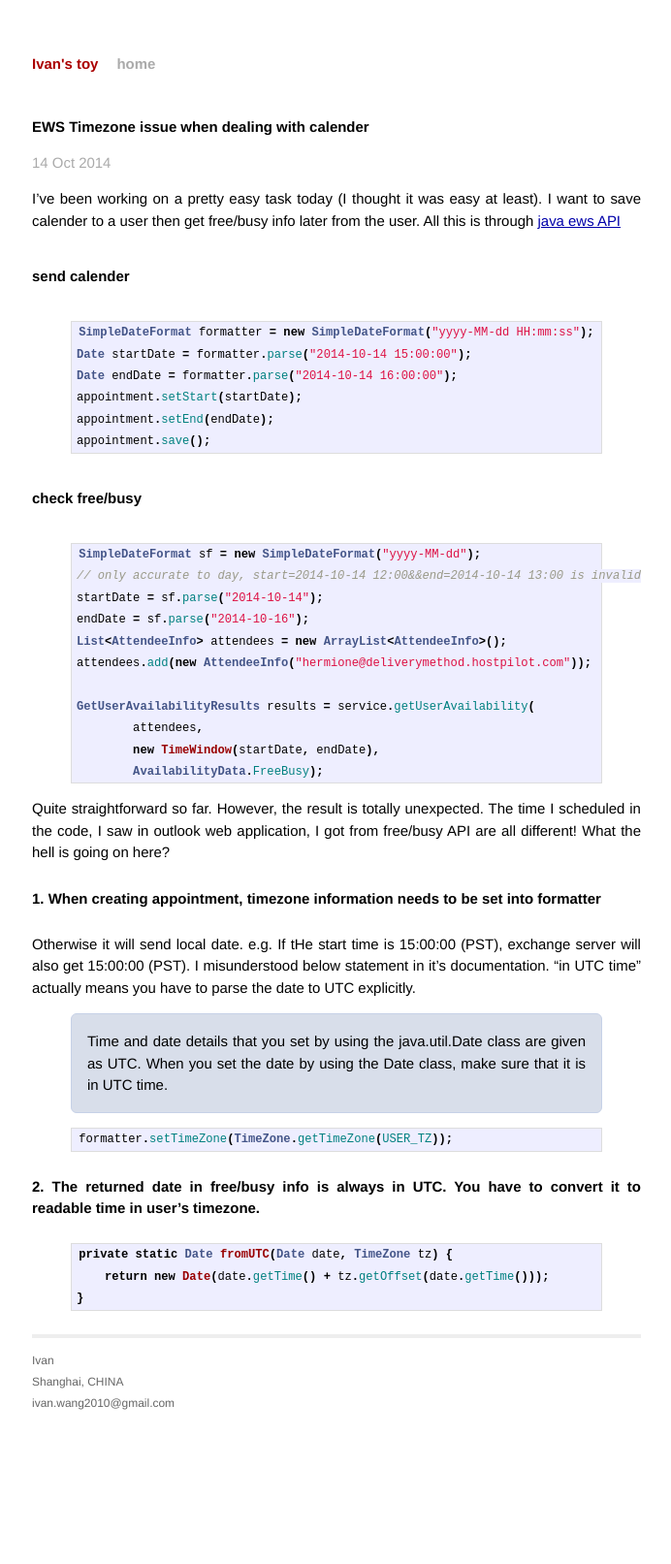
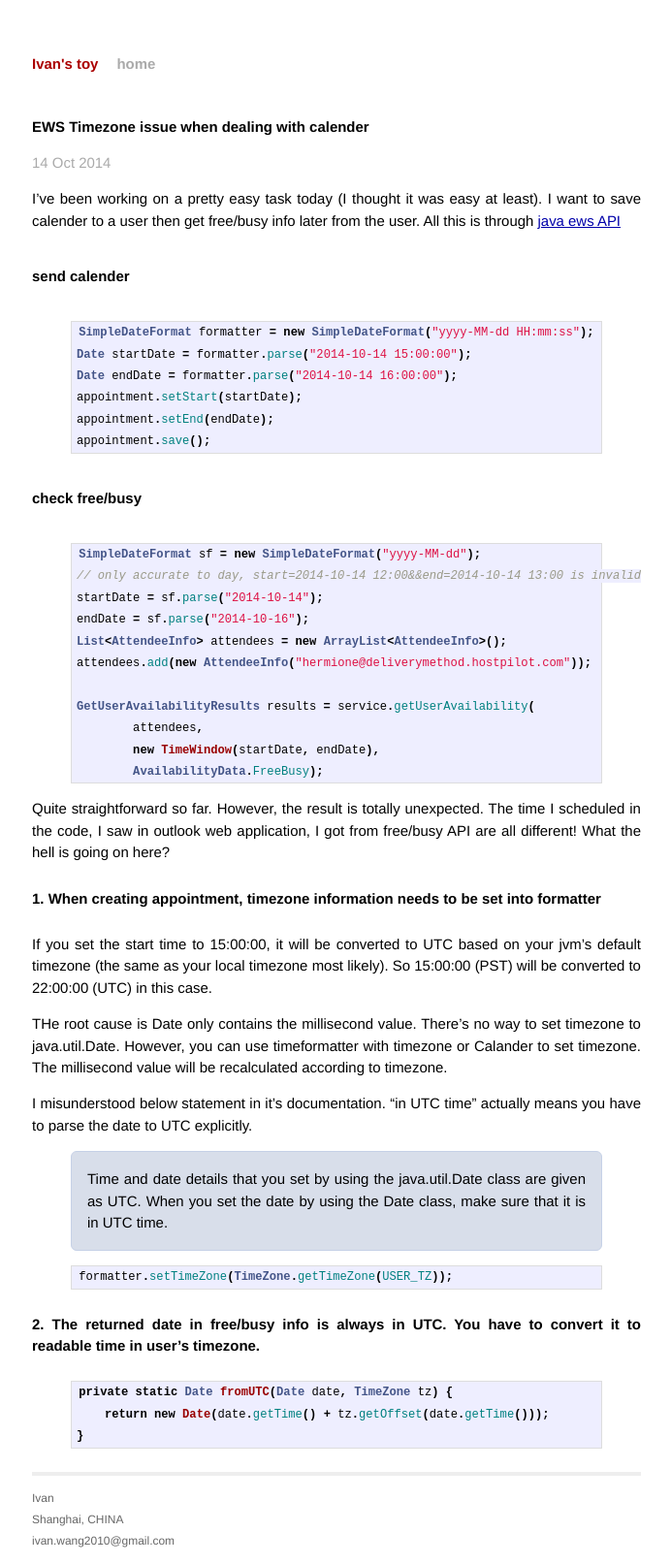
Before and after one commit to iwang/iwang.github.io, a Jekyll site: the page built from _posts/2014-10-14-ews-calender-timezone.markdown, in a window 1280 px wide. Shown: the whole page at 97% size, without its empty margins (293-985 px from the left). Built offline with Jekyll 4.4.1, drawn with Linux system fonts in a browser that asks for light colours; Markdown is read by kramdown in place of the engine named in the settings; before the commit the page ends 1471 px from its top, so only the background shows below that.

Commit message:
Update 2014-10-14-ews-calender-timezone.markdown

```diff
--- a/_posts/2014-10-14-ews-calender-timezone.markdown
+++ b/_posts/2014-10-14-ews-calender-timezone.markdown
@@ -39,7 +39,11 @@ Quite straightforward so far. However, the result is totally unexpected. The tim
 
 ##### 1. When creating appointment, timezone information needs to be set into formatter
 
-Otherwise it will send local date. e.g. If tHe start time is 15:00:00 (PST), exchange server will also get 15:00:00 (PST). I misunderstood below statement in it's documentation. "in UTC time" actually means you have to parse the date to UTC explicitly.
+If you set the start time to 15:00:00, it will be converted to UTC based on your jvm's default timezone (the same as your local timezone most likely). So 15:00:00 (PST) will be converted to 22:00:00 (UTC) in this case.
+
+THe root cause is Date only contains the millisecond value. There's no way to set timezone to java.util.Date. However, you can use timeformatter with timezone or Calander to set timezone. The millisecond value will be recalculated according to timezone.
+
+I misunderstood below statement in it's documentation. "in UTC time" actually means you have to parse the date to UTC explicitly.
 
 > Time and date details that you set by using the java.util.Date class are given as UTC. When you set the date by using the Date class, make sure that it is in UTC time.
 
```
